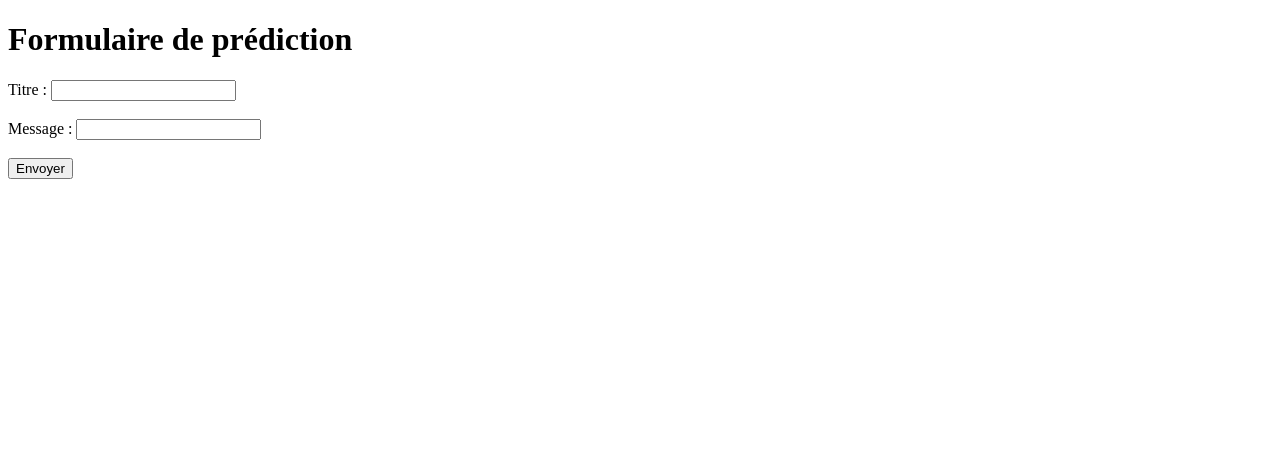
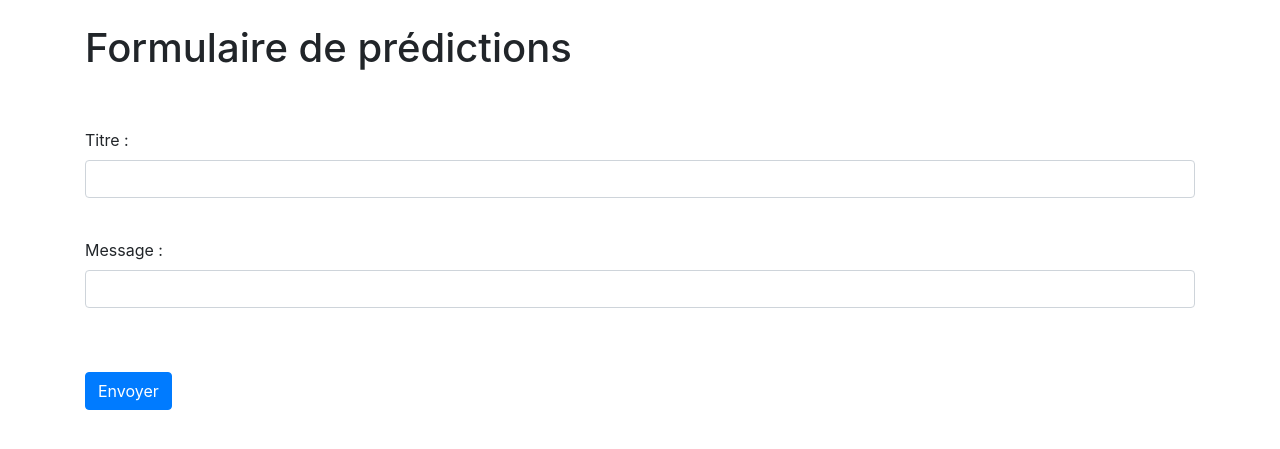
Before and after one commit to 139bercy/opendata-threads-categoria, a Flask app: template src/app/templates/sandbox.html in a window 1280 px wide. Shown: the top 449 px of the page. Run offline with Flask 3, Linux system fonts and the light colour scheme; the template is opened without the code that fills it: values that come from a table or form of the project are taken from there, others are empty; parts of the project's set-up code (start-up, migrations or seed data) failed here and were passed over; some libraries are stand-ins or nearby versions.

Commit message:
update(joueravecl'IA): amélioration du formulaire

```diff
--- a/src/app/templates/sandbox.html
+++ b/src/app/templates/sandbox.html
@@ -4,20 +4,28 @@
     <meta charset="UTF-8">
     <meta name="viewport" content="width=device-width, initial-scale=1.0">
     <title>Formulaire</title>
+    <link rel="stylesheet" href="https://stackpath.bootstrapcdn.com/bootstrap/4.5.2/css/bootstrap.min.css">
 </head>
 <body>
-    <h1>Formulaire de prédiction</h1>
-    <form method="post" action="/form">
-        {{ form.hidden_tag() }}
-        <label for="title">Titre :</label>
-        {{ form.title() }}
+    <div class="container mt-4">
+        <h1>Formulaire de prédictions</h1>
         <br>
         <br>
-        <label for="message">Message :</label>
-        {{ form.message() }}
-        <br>
-        <br>
-        {{ form.submit() }}
-    </form>
+        <form method="post" action="/form">
+            {{ form.hidden_tag() }}
+            <div class="form-group">
+                <label for="title">Titre :</label>
+                {{ form.title(class="form-control") }}
+            </div>
+            <br>
+            <div class="form-group">
+                <label for="message">Message :</label>
+                {{ form.message(class="form-control") }}
+            </div>
+            <br>
+            <br>
+            <button type="submit" class="btn btn-primary">Envoyer</button>
+        </form>
+    </div>
 </body>
 </html>
```
